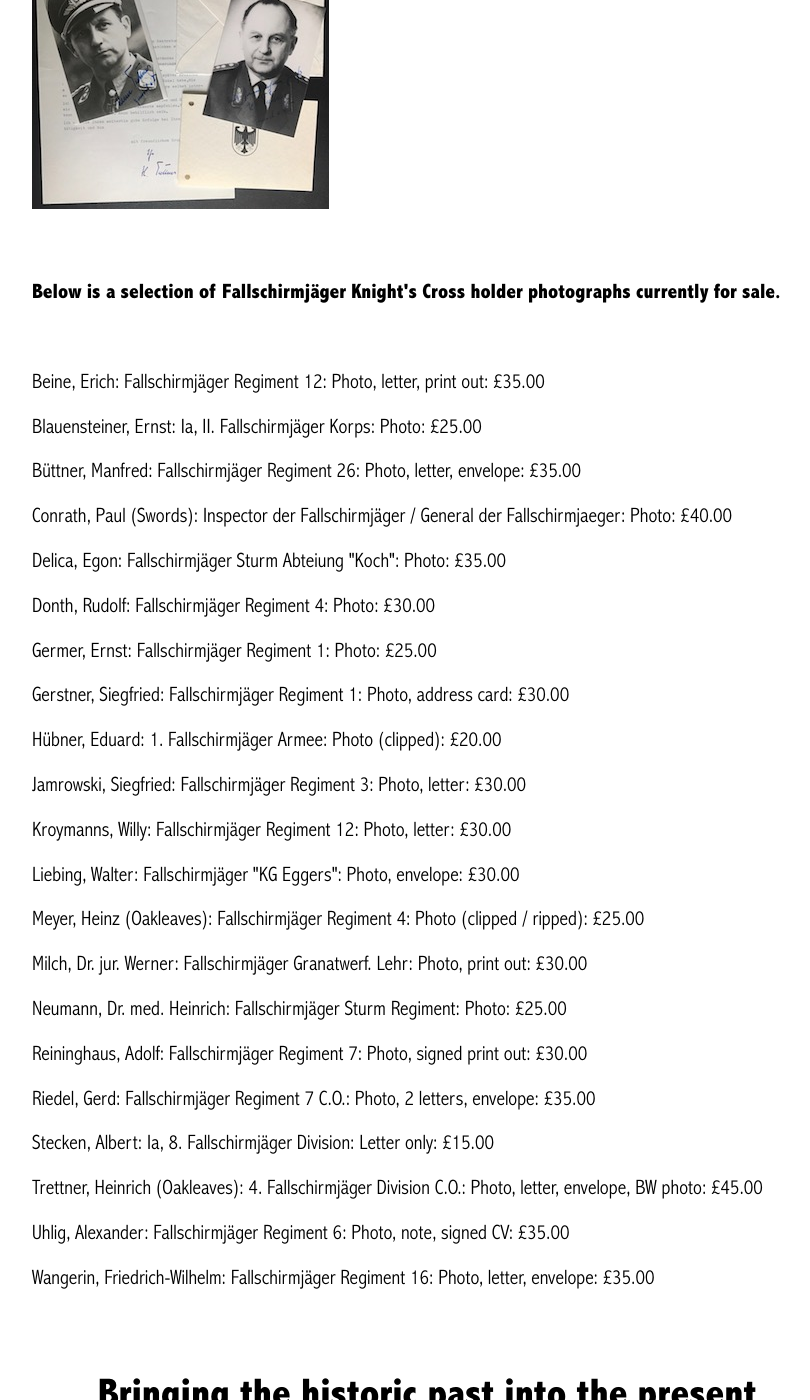
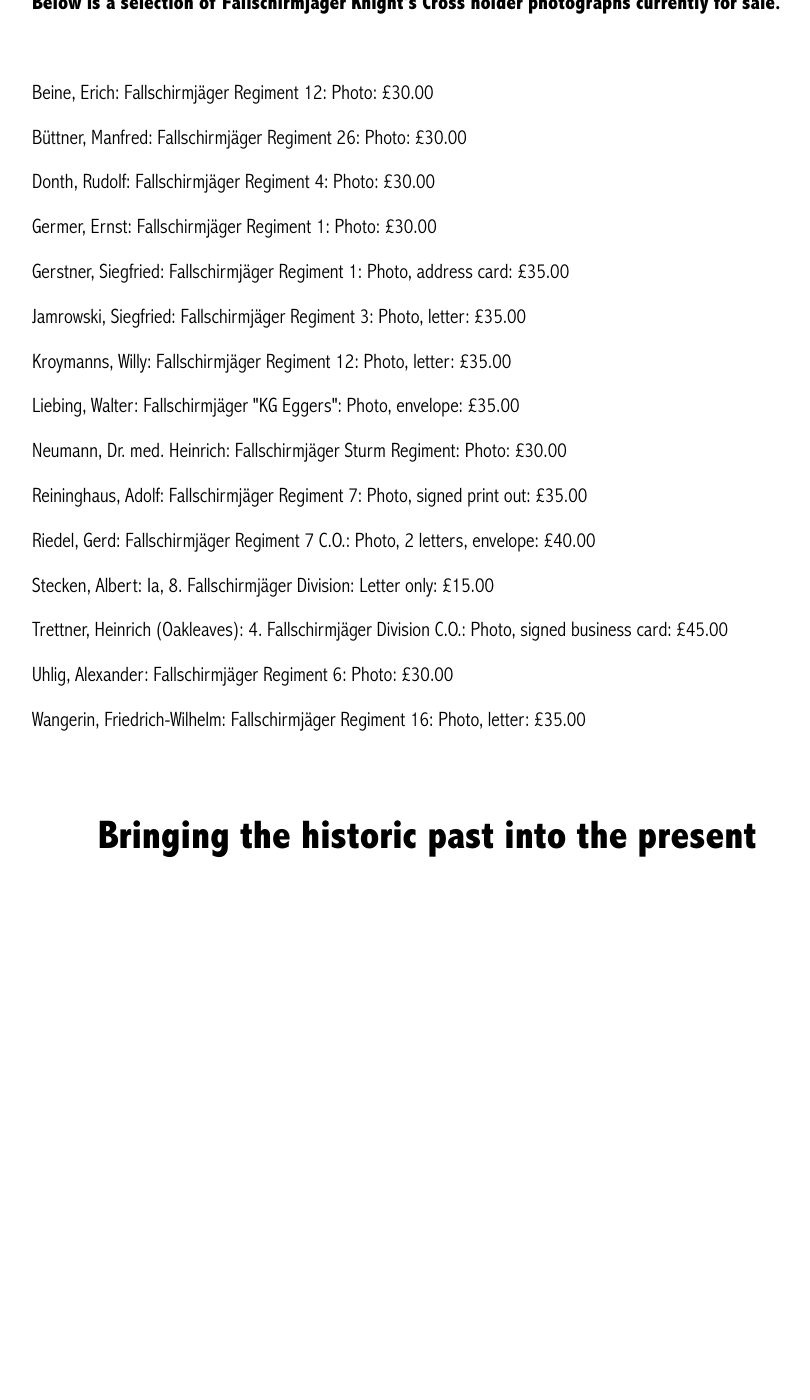
Before and after one commit to lahphotographs/lahphotographs.github.com, a Jekyll site: the page built from fallschirmjäger_photos.md, in a window 1280 px wide and 1400 px high, scrolled down 696 px. Shown: the whole window, without its empty margins (213-1023 px from the left). Built offline with Jekyll 4.4.1, drawn with Linux system fonts in a browser that asks for light colours; after the commit the page ends 1595 px from its top, so only the background shows below that.

Commit message:
Update fallschirmjäger_photos.md

```diff
--- a/fallschirmjäger_photos.md
+++ b/fallschirmjäger_photos.md
@@ -7,32 +7,24 @@ permalink: /fallschirmjäger_photos.html
 <div id="publishedByLAH">
 
 <p float="left">
-<img src="./assets/Karl-Heinz Becker.jpg"/>
 <img src="./assets/Walter Liebing.jpg"/>
-<img src="./assets/Cord Tietjen.jpg"/>
 <img src="./assets/Heinz Trettner.jpg"/>
 </p>
 <br />
 <p><b>Below is a selection of Fallschirmjäger Knight's Cross holder photographs currently for sale.</b></p>
 <br />
-<p>Beine,	Erich: Fallschirmjäger Regiment 12:	Photo, letter, print out:	£35.00
-<p>Blauensteiner,	Ernst: Ia, II. Fallschirmjäger Korps:	Photo: £25.00
-<p>Büttner,	Manfred: Fallschirmjäger Regiment 26: Photo, letter, envelope: £35.00
-<p>Conrath,	Paul (Swords): Inspector der Fallschirmjäger / General der Fallschirmjaeger: Photo:	£40.00
-<p>Delica,	Egon: Fallschirmjäger Sturm Abteiung "Koch":	Photo: £35.00
+<p>Beine,	Erich: Fallschirmjäger Regiment 12:	Photo:	£30.00
+<p>Büttner,	Manfred: Fallschirmjäger Regiment 26: Photo: £30.00
 <p>Donth,	Rudolf:	Fallschirmjäger Regiment 4:	Photo: £30.00
-<p>Germer,	Ernst: Fallschirmjäger Regiment 1:	Photo: £25.00
-<p>Gerstner,	Siegfried: Fallschirmjäger Regiment 1:	Photo, address card: £30.00
-<p>Hübner,	Eduard:	1. Fallschirmjäger Armee:	Photo (clipped): £20.00
-<p>Jamrowski,	Siegfried: Fallschirmjäger Regiment 3:	Photo, letter: £30.00
-<p>Kroymanns,	Willy: Fallschirmjäger Regiment 12:	Photo, letter: £30.00
-<p>Liebing,	Walter:	Fallschirmjäger "KG Eggers":	Photo, envelope: £30.00
-<p>Meyer,	Heinz	(Oakleaves): Fallschirmjäger Regiment 4:	Photo (clipped / ripped): £25.00
-<p>Milch,	Dr. jur. Werner: Fallschirmjäger Granatwerf. Lehr:	Photo, print out:	£30.00
-<p>Neumann,	Dr. med. Heinrich: Fallschirmjäger Sturm Regiment:	Photo: £25.00
-<p>Reininghaus,	Adolf: Fallschirmjäger Regiment 7:	Photo, signed print out: £30.00
-<p>Riedel,	Gerd:	Fallschirmjäger Regiment 7 C.O.:	Photo, 2 letters, envelope:	£35.00
+<p>Germer,	Ernst: Fallschirmjäger Regiment 1:	Photo: £30.00
+<p>Gerstner,	Siegfried: Fallschirmjäger Regiment 1:	Photo, address card: £35.00
+<p>Jamrowski,	Siegfried: Fallschirmjäger Regiment 3:	Photo, letter: £35.00
+<p>Kroymanns,	Willy: Fallschirmjäger Regiment 12:	Photo, letter: £35.00
+<p>Liebing,	Walter:	Fallschirmjäger "KG Eggers":	Photo, envelope: £35.00
+<p>Neumann,	Dr. med. Heinrich: Fallschirmjäger Sturm Regiment:	Photo: £30.00
+<p>Reininghaus,	Adolf: Fallschirmjäger Regiment 7:	Photo, signed print out: £35.00
+<p>Riedel,	Gerd:	Fallschirmjäger Regiment 7 C.O.:	Photo, 2 letters, envelope:	£40.00
 <p>Stecken,	Albert:	Ia, 8. Fallschirmjäger Division:	Letter only:	£15.00
-<p>Trettner,	Heinrich	(Oakleaves): 4. Fallschirmjäger Division C.O.: Photo, letter, envelope, BW photo:	£45.00
-<p>Uhlig,	Alexander: Fallschirmjäger Regiment 6:	Photo, note, signed CV:	£35.00
-<p>Wangerin,	Friedrich-Wilhelm: Fallschirmjäger Regiment 16:	Photo, letter, envelope: £35.00
+<p>Trettner,	Heinrich	(Oakleaves): 4. Fallschirmjäger Division C.O.: Photo, signed business card:	£45.00
+<p>Uhlig,	Alexander: Fallschirmjäger Regiment 6:	Photo:	£30.00
+<p>Wangerin,	Friedrich-Wilhelm: Fallschirmjäger Regiment 16:	Photo, letter: £35.00
```
